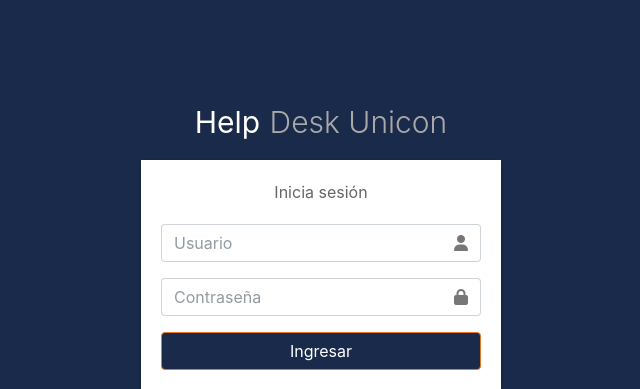
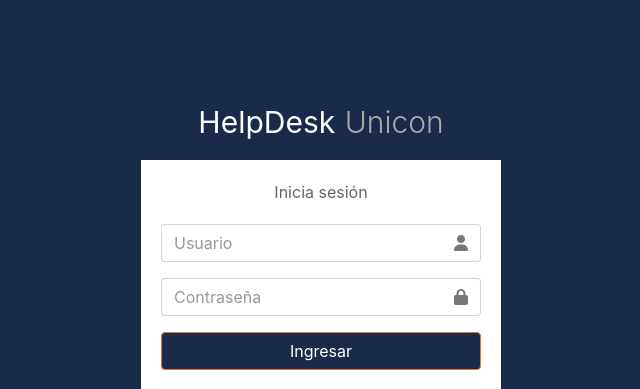
Before and after one commit to Ander2817/helpdesk_unicon, a PHP site: page / in a window 1280 px wide. Shown: the part 157-546 px from the top of the page, without its empty margins (319-959 px from the left). Run offline with PHP 8.4, Linux system fonts and the light colour scheme; some libraries are stand-ins or nearby versions.

Commit message:
ajustes de front

```diff
--- a/includes/footer.php
+++ b/includes/footer.php
@@ -51,7 +51,7 @@ $anio_actual = date('Y');
     }
 
     .footer-copy {
-        color: rgba(255, 255, 255, 0.60);
+        color: rgb(255, 255, 255);
         font-size: 0.8rem;
     }
 
--- a/index.php
+++ b/index.php
@@ -15,8 +15,8 @@
 
 
 
-        <b>Help</b>
-        <span class="texto-secundario">Desk Unicon</span>
+        <b>HelpDesk</b>
+        <span class="texto-secundario">Unicon</span>
     </div>
     <div class="card">
         <div class="card-body login-card-body">
```
